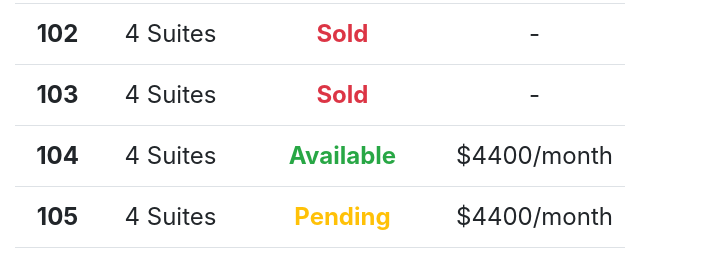
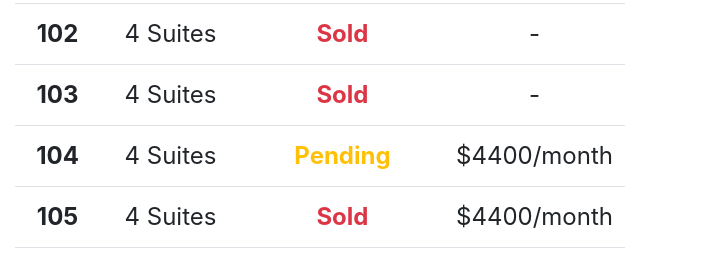
Before and after one commit to robgan/RedRealty, a website: page src/index.html in a window 1280 px wide. Shown: the part 1897-2157 px from the top of the page, 0-705 px from the left. Drawn offline with nearby package versions, Linux system fonts and the light colour scheme; grey boxes are pictures that could not be loaded.

Commit message:
update availability

```diff
--- a/src/index.html
+++ b/src/index.html
@@ -192,13 +192,13 @@
                       <tr>
                         <th scope="row">104</th>
                         <td>4 Suites</td>
-                        <td><strong class="text-success">Available</strong></td>
+                        <td><strong class="text-warning">Pending</strong></td>
                         <td>$4400/month</td>
                       </tr>
                       <tr>
                         <th scope="row">105</th>
                         <td>4 Suites</td>
-                        <td><strong class="text-warning">Pending</strong></td>
+                        <td><strong class="text-danger">Sold</strong></td>
                         <td>$4400/month</td>
                       </tr>
                       <tr>
```
